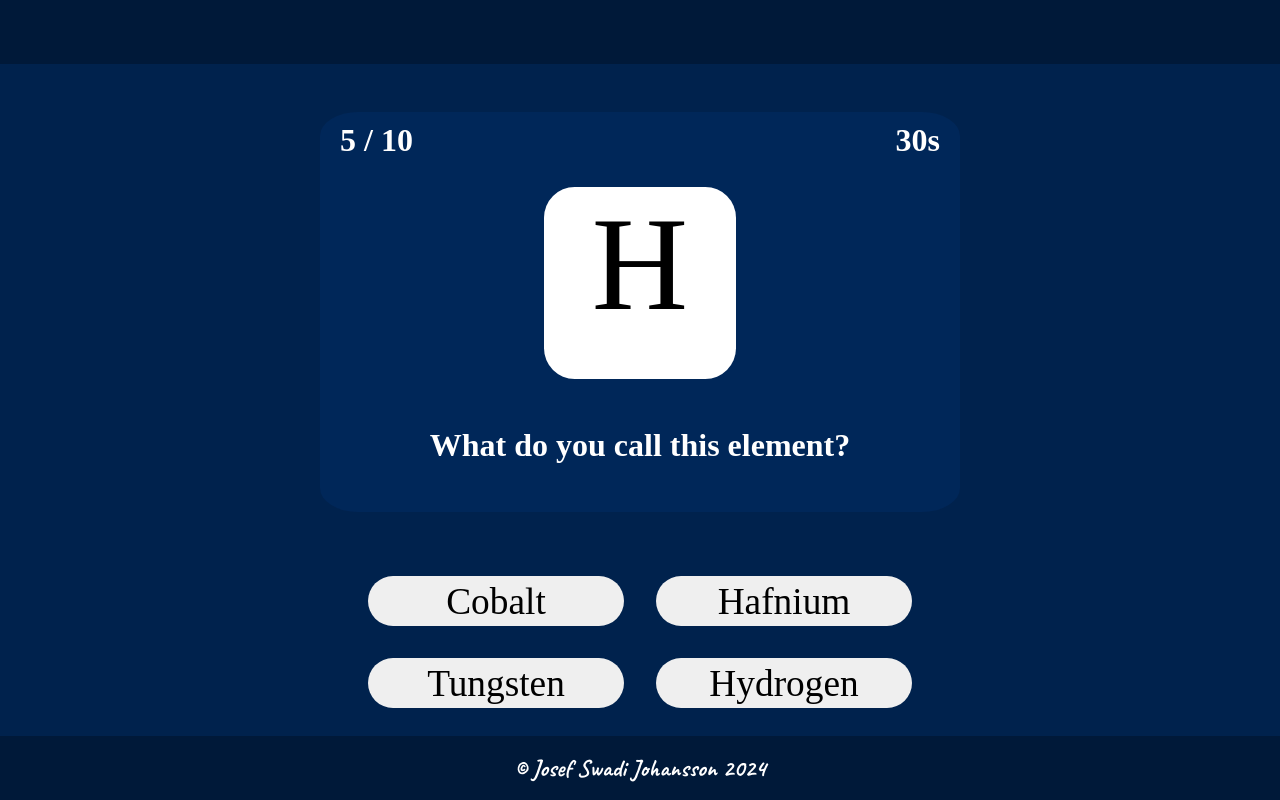
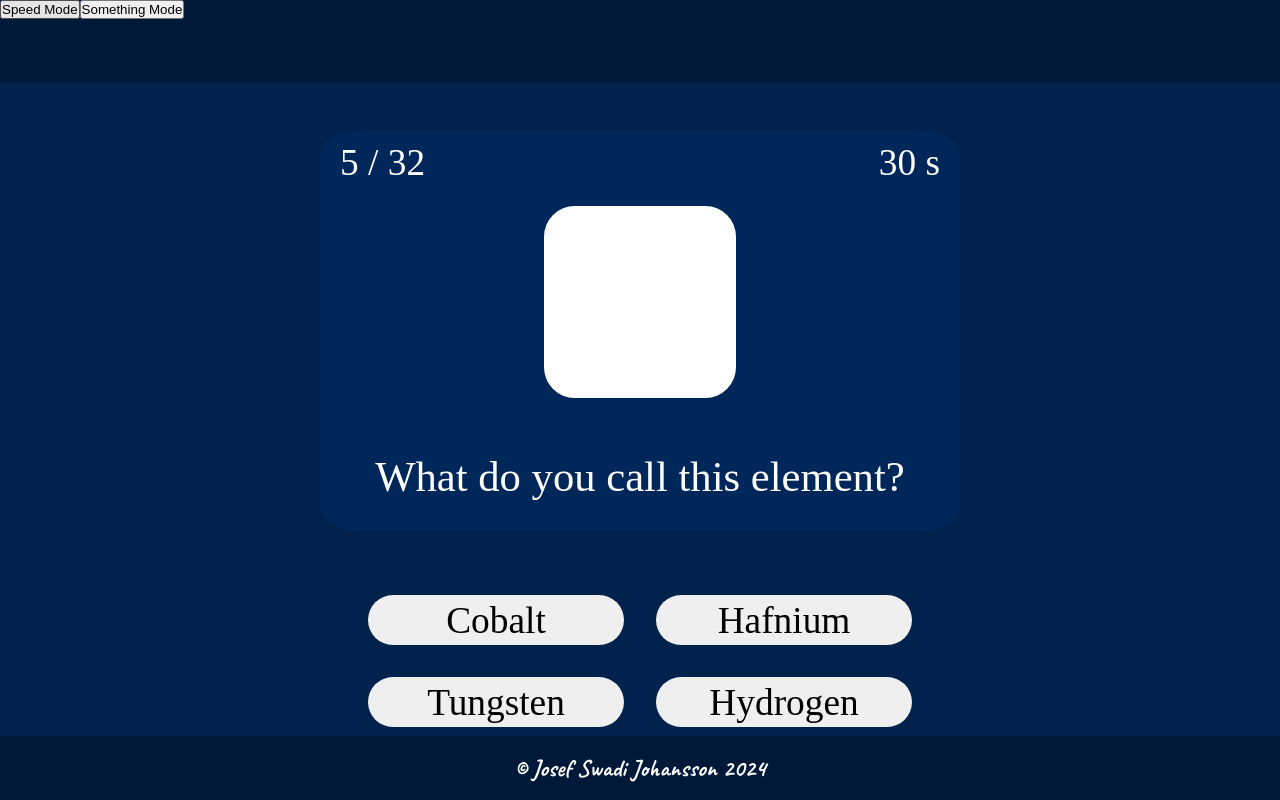
Before and after one commit to josefswadijohansson/periodic_table_game, a React (Create React App) app: page / in a window 1280 px wide. Built offline with nearby package versions, Linux system fonts and the light colour scheme; a web font is replaced by a local one.

Commit message:
Tried to add so i can input different modes later on in the main menu,  broke out some hardcoded bits, and now you can get randomized elements shown.

```diff
--- a/public/style.css
+++ b/public/style.css
@@ -68,6 +68,8 @@ header, footer, html{
 
     padding-right: 20px;
     padding-top: 10px;
+
+    font-size: 28pt;
 }
 
 .game-info-window > #score{
@@ -79,6 +81,8 @@ header, footer, html{
 
     padding-left: 20px;
     padding-top: 10px;
+
+    font-size: 28pt;
 }
 
 .game-info-window > #question{
@@ -93,7 +97,9 @@ header, footer, html{
     justify-content: center;
     align-items: end;
 
-    padding-bottom: 48px;
+    font-size: 32pt;
+
+    padding-bottom: 30px;
 }
 
 .game-info-window > .element-card-container{
--- a/src/components/App.jsx
+++ b/src/components/App.jsx
@@ -1,14 +1,32 @@
-import React from 'react';
+import React, { useState, useEffect } from 'react';
 import Header from './Header';
 import Footer from './Footer';
 import GameWindow from './GameWindow';
 
 function App(){
+
+    const [gameWindow, setGameWindow] = useState([{mode:""}]);
+
+    function handleSpeedModeClick(){
+        setGameWindow([{mode:"speedMode"}]);
+    }
+
+    function handleSomethingModeClick(){
+        setGameWindow([{mode:"somethingMode"}]);
+    }
+
     return (
     <div>
+        <button onClick={handleSpeedModeClick}>Speed Mode</button>
+        <button onClick={handleSomethingModeClick}>Something Mode</button>
         <Header />
-        <GameWindow />
+        {
+            gameWindow.map( (x, index) => {
+            return <GameWindow key={index} mode={x.mode}/>
+        })}
         <Footer />
+
+
     </div>
     );
 }
--- /dev/null
+++ b/src/components/ElementCard.jsx
@@ -0,0 +1,11 @@
+import React from 'react';
+
+function ElementCard(props){
+    return (
+        <div className="element-card">
+            {props.symbol}
+        </div>
+    );
+}
+
+export default ElementCard;
--- a/src/components/GameWindow.jsx
+++ b/src/components/GameWindow.jsx
@@ -1,24 +1,55 @@
-import React from 'react';
+import React, {useState, useEffect} from 'react';
+import Timer from './Timer';
+import Score from './Score';
+import ElementCard from './ElementCard';
+import Question from './Question';
 
-function GameWindow(){
+import periodicTable from '../periodicTableData';
+
+function GameWindow(props){
+    const [correctElement, setCorrectElement] = useState("answer-4");
+    const [showcasingElement, setShowcasingElement] = useState("");
+
+    useEffect(() => {
+        startGame(props.mode);
+    }, [props.mode]);
+
+    function handleClick(event){
+        const {value} = event.target;
+
+        console.log(value == correctElement);
+    }
+
+    function getRandomElement() {
+        const randomIndex = Math.floor(Math.random() * periodicTable.length);
+        return periodicTable[randomIndex];
+    }
+
+    function startGame(mode){
+        if (mode === "speedMode") {
+            const randomElement = getRandomElement();
+            console.log(randomElement);
+            setShowcasingElement(randomElement); // Update the showcasing element
+        }
+    }
+
     return (
     <main>
         <div className='game-info-window'>
-            <h1 id='timer'>30s</h1>
-            <h1 id='score'>5 / 10</h1>
+            <Timer time={30}/>
+            <Score score={5} possibleScore={32}/>
             <div className='element-card-container'>
-                <div className="element-card">
-                    H
-                </div>
+                <ElementCard symbol={showcasingElement.symbol}/>
             </div>
-            <h1 id='question'>What do you call this element?</h1>
+
+            <Question question={"What do you call this element?"}/>
         </div>
 
         <div id='game-answer-buttons-container'>
-            <button id="game-answer-button-1">Cobalt</button>
-            <button id="game-answer-button-2">Hafnium</button>
-            <button id="game-answer-button-3">Tungsten</button>
-            <button id="game-answer-button-4">Hydrogen</button>
+            <button onClick={handleClick} id="game-answer-button-1" value={"answer-1"}>Cobalt</button>
+            <button onClick={handleClick} id="game-answer-button-2" value={"answer-2"}>Hafnium</button>
+            <button onClick={handleClick} id="game-answer-button-3" value={"answer-3"}>Tungsten</button>
+            <button onClick={handleClick} id="game-answer-button-4" value={"answer-4"}>Hydrogen</button>
         </div>
     </main>);
 }
--- a/src/components/Header.jsx
+++ b/src/components/Header.jsx
@@ -1,8 +1,9 @@
-import React from 'react';
+import React, {useState} from 'react';
 
-function Header(){
+function Header(props){
     return (
     <header>
+
     </header>);
 }
 
--- /dev/null
+++ b/src/components/Question.jsx
@@ -0,0 +1,9 @@
+import React from 'react';
+
+function Question(props){
+    return (
+        <div id='question'>{props.question}</div>
+    );
+}
+
+export default Question;
--- /dev/null
+++ b/src/components/Score.jsx
@@ -0,0 +1,11 @@
+import React from 'react';
+
+function Score(props){
+    return (
+        <div id="score">
+            {props.score} / {props.possibleScore}
+        </div>
+    );
+}
+
+export default Score;
--- /dev/null
+++ b/src/components/Timer.jsx
@@ -0,0 +1,11 @@
+import React from 'react';
+
+function Timer(props){
+    return (
+        <div id="timer">
+            {props.time} s
+        </div>
+    );
+}
+
+export default Timer;
--- /dev/null
+++ b/src/periodicTableData.js
@@ -0,0 +1,3 @@
+import periodicTable from './assets/json/periodic-table.json';
+
+export default periodicTable;
```
